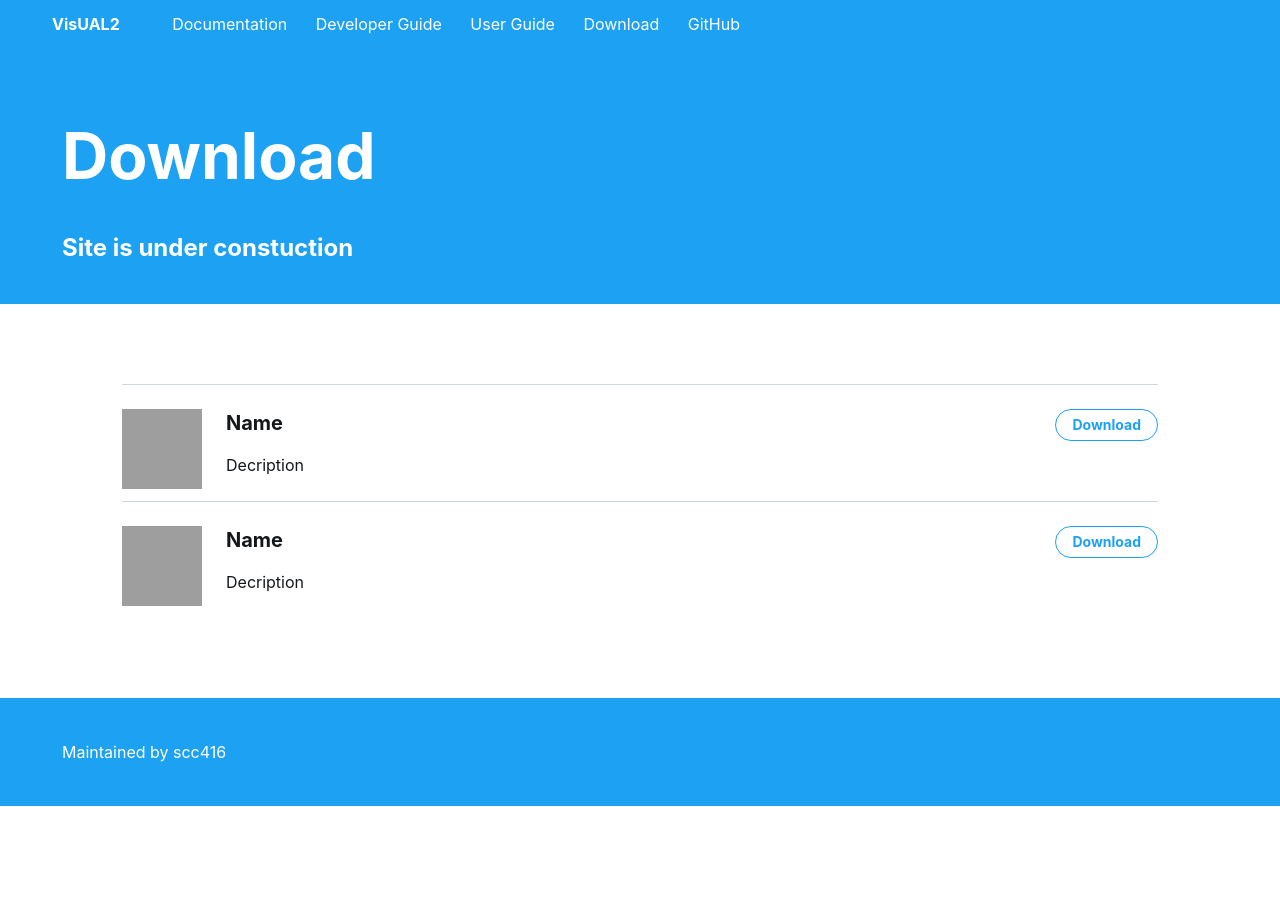
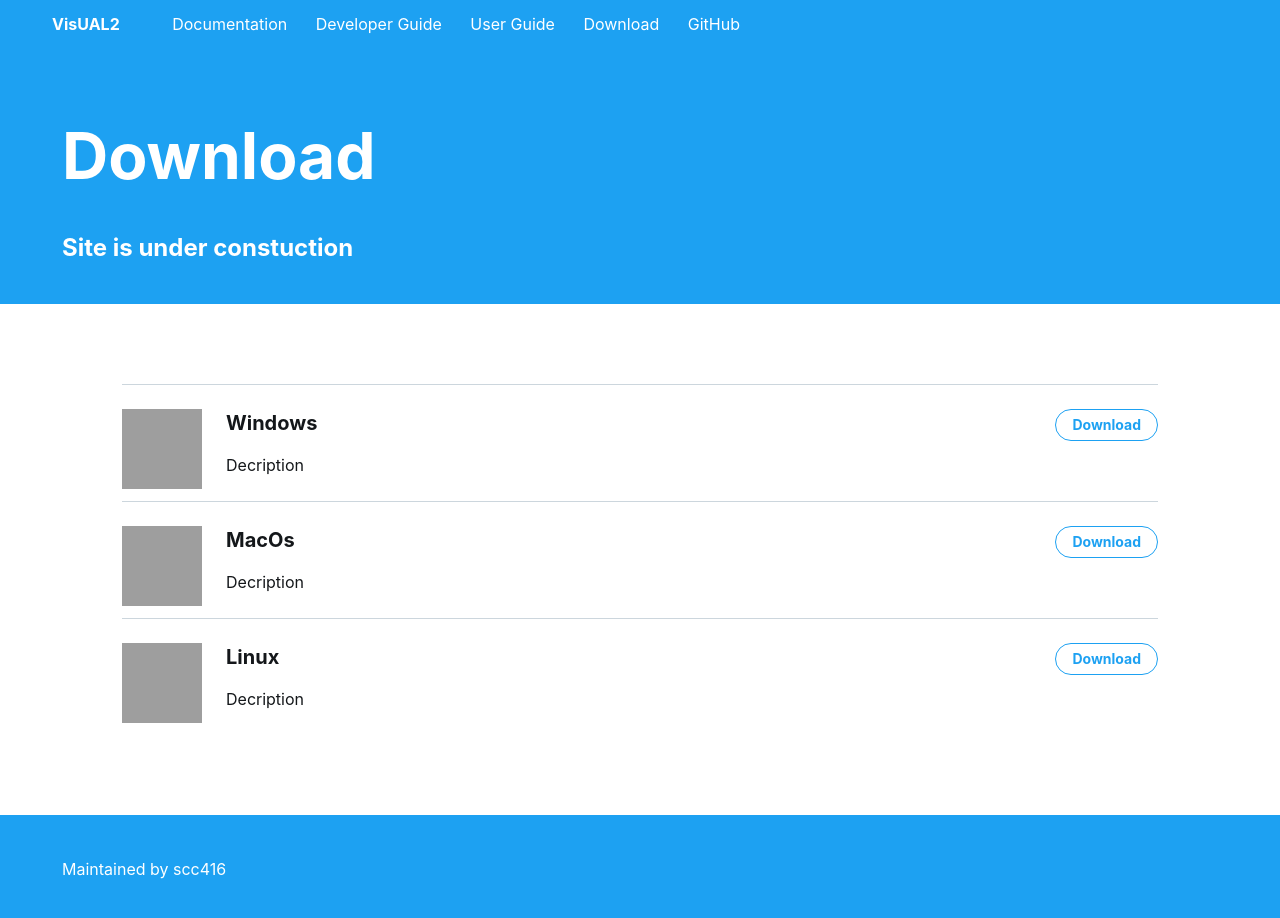
Before and after one commit to scc416/VisUAL2-doc, a Jekyll site: the page built from download.html, in a window 1280 px wide and 923 px high. Shown: the top 918 px of the window. Built offline with Jekyll 4.4.1, drawn with Linux system fonts in a browser that asks for light colours; grey boxes are pictures that could not be loaded.

Commit message:
download

```diff
--- a/download.html
+++ b/download.html
@@ -22,7 +22,26 @@ custom_css: memberships.css
 
                 <div class="name-handle">
                     <!-- Name -->
-                    <h2>Name</h2>
+                    <h2>Windows</h2>
+
+                </div>
+
+                <!-- Description -->
+                <p>Decription</p>
+
+                <!-- Visit website -->
+                <a href="https://github.com/scc416/Visual2/releases/download/1.7.0/VisUAL2.Setup.1.7.0.exe">
+                <button type="button" class="Button">Download</button></a>
+
+        </div>
+
+        <div class="Grid-cell sizeFull membership">
+            <!-- Logo -->
+            <img src="logo" class="membership-logo">
+
+                <div class="name-handle">
+                    <!-- Name -->
+                    <h2>MacOs</h2>
 
                 </div>
 
@@ -33,7 +52,7 @@ custom_css: memberships.css
                 <button onclick="window.open('{{ item["website"] }}')" type="button" class="Button">Download</button>
 
 
-                </div>
+        </div>
 
         <div class="Grid-cell sizeFull membership">
             <!-- Logo -->
@@ -41,7 +60,7 @@ custom_css: memberships.css
 
                 <div class="name-handle">
                     <!-- Name -->
-                    <h2>Name</h2>
+                    <h2>Linux</h2>
 
                 </div>
 
```
Also changed, not shown: 1 other file.
